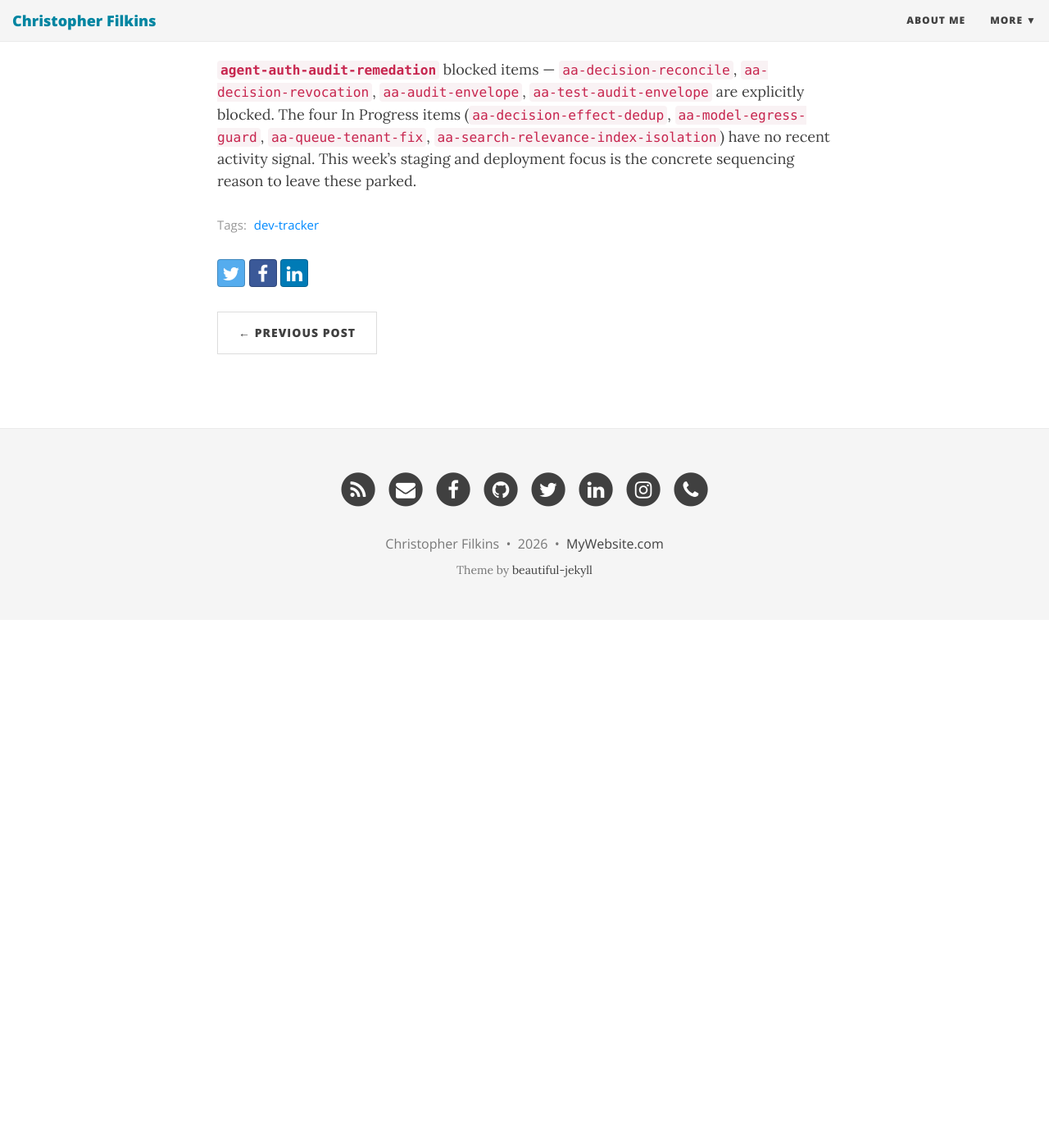
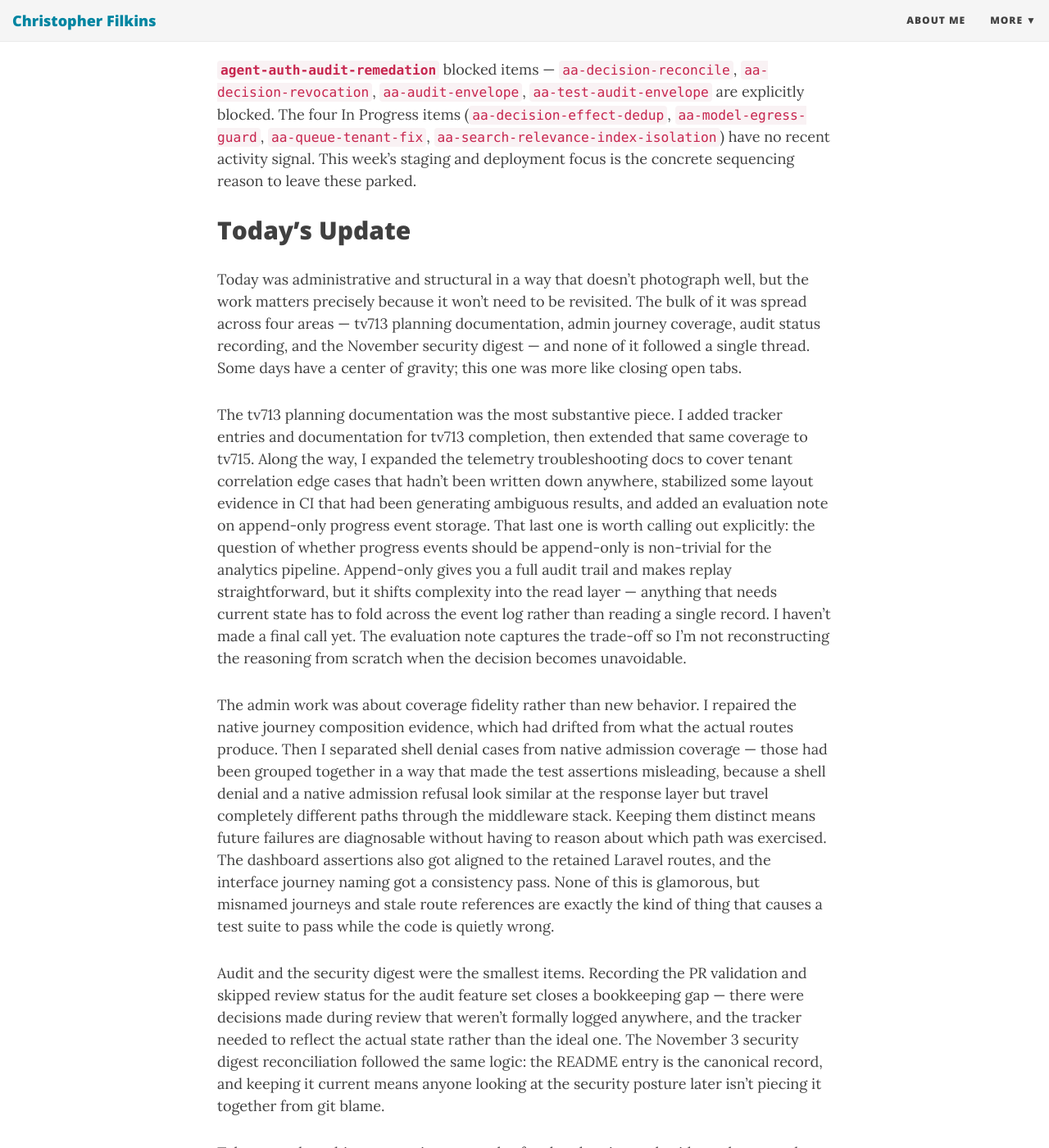
Before and after one commit to filchyboy/filchyboy.github.io, a Jekyll site: the page built from _posts/2026-11-03-daily-dev-log.md, in a window 1280 px wide and 1400 px high, scrolled down 3107 px. Shown: the whole window at 82% size. Built offline with Jekyll 4.4.1, drawn with Linux system fonts in a browser that asks for light colours; nearby versions of some CDN libraries; before the commit the page ends 3863 px from its top, so only the background shows below that; some of the changed text lies outside the part shown.

Commit message:
Update daily dev log: 2026-11-03

```diff
--- a/_posts/2026-11-03-daily-dev-log.md
+++ b/_posts/2026-11-03-daily-dev-log.md
@@ -51,3 +51,24 @@ The `asie-*` set has appeared in every plan I've written for two weeks running.
 
 <!-- plan-unit-ids: agc-00-owner-admission,asie-mac-mini-private-functional-completion,col-6038-baseline-definitions,idr-20260728-characterization,venue-contract -->
 <!-- SECTION: DAILY-PLAN END -->
+
+
+<!-- SECTION: ACCOMPLISHED START -->
+<!-- publication-digest: f4b2672249639a6837fc6b28268d578c37a8b70d190849258ee5ef5be2c616f2 -->
+<!-- publication-revision: 2b38ede28cc84af0bf0dab89842c8b54 -->
+<!-- accomplished-generated: 2026-11-04T04:09:36.607432+00:00 -->
+
+## Today's Update
+
+Today was administrative and structural in a way that doesn't photograph well, but the work matters precisely because it won't need to be revisited. The bulk of it was spread across four areas — tv713 planning documentation, admin journey coverage, audit status recording, and the November security digest — and none of it followed a single thread. Some days have a center of gravity; this one was more like closing open tabs.
+
+The tv713 planning documentation was the most substantive piece. I added tracker entries and documentation for tv713 completion, then extended that same coverage to tv715. Along the way, I expanded the telemetry troubleshooting docs to cover tenant correlation edge cases that hadn't been written down anywhere, stabilized some layout evidence in CI that had been generating ambiguous results, and added an evaluation note on append-only progress event storage. That last one is worth calling out explicitly: the question of whether progress events should be append-only is non-trivial for the analytics pipeline. Append-only gives you a full audit trail and makes replay straightforward, but it shifts complexity into the read layer — anything that needs current state has to fold across the event log rather than reading a single record. I haven't made a final call yet. The evaluation note captures the trade-off so I'm not reconstructing the reasoning from scratch when the decision becomes unavoidable.
+
+The admin work was about coverage fidelity rather than new behavior. I repaired the native journey composition evidence, which had drifted from what the actual routes produce. Then I separated shell denial cases from native admission coverage — those had been grouped together in a way that made the test assertions misleading, because a shell denial and a native admission refusal look similar at the response layer but travel completely different paths through the middleware stack. Keeping them distinct means future failures are diagnosable without having to reason about which path was exercised. The dashboard assertions also got aligned to the retained Laravel routes, and the interface journey naming got a consistency pass. None of this is glamorous, but misnamed journeys and stale route references are exactly the kind of thing that causes a test suite to pass while the code is quietly wrong.
+
+Audit and the security digest were the smallest items. Recording the PR validation and skipped review status for the audit feature set closes a bookkeeping gap — there were decisions made during review that weren't formally logged anywhere, and the tracker needed to reflect the actual state rather than the ideal one. The November 3 security digest reconciliation followed the same logic: the README entry is the canonical record, and keeping it current means anyone looking at the security posture later isn't piecing it together from git blame.
+
+Taken together, this was a maintenance day for the planning and evidence layers — the scaffolding that makes the actual feature work legible in retrospect. The append-only storage question for analytics is probably where my attention goes next in terms of genuine design work. Everything else here was closing gaps rather than opening new ones.
+
+<!-- accomplished-unit-ids: admin-align-dashboard-assertions-with-retained,admin-align-interface-journey-naming-review,admin-repair-native-journey-composition-evidence,admin-separate-shell-denial-from-native,audit-record-validation-skipped-review-status,november-november-security-digest-reconciliation-readme,tv713-planning-documentation-tracker-tv713-completion -->
+<!-- SECTION: ACCOMPLISHED END -->
```
